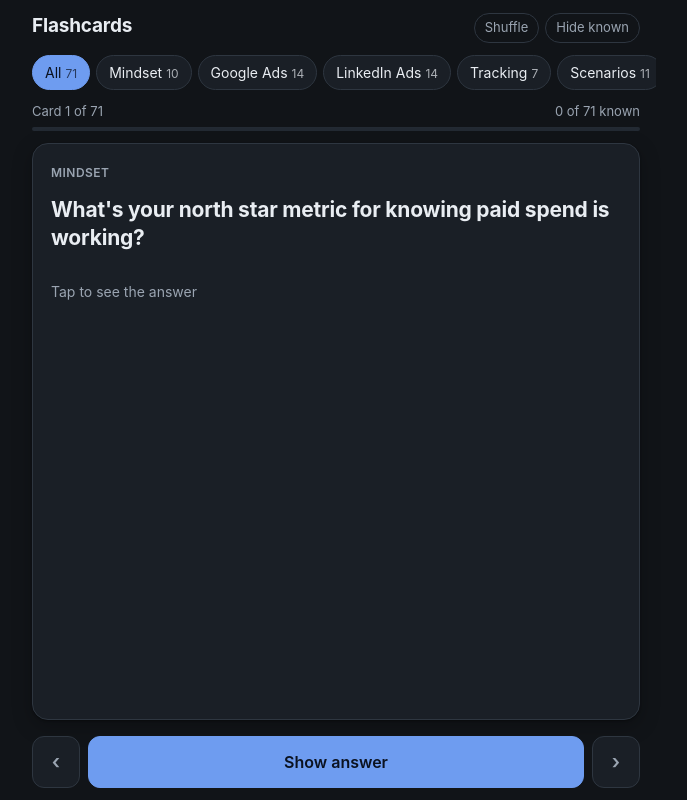
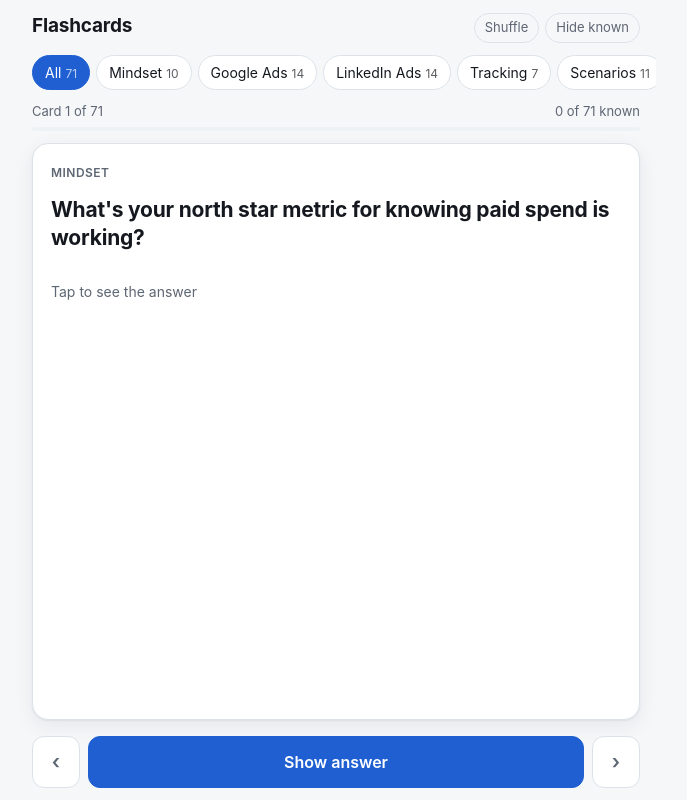
Before and after one commit to SkylarHillebrant/paid-media-flashcards, a plain HTML site: page index.html in a window 1280 px wide. Shown: the whole page, without its empty margins (304-991 px from the left). Drawn offline with Linux system fonts and the dark colour scheme.

Commit message:
Light theme only
Co-Authored-By: Claude Opus 5.5 <noreply@anthropic.com>

```diff
--- a/index.html
+++ b/index.html
@@ -8,8 +8,8 @@
 <meta name="mobile-web-app-capable" content="yes">
 <meta name="apple-mobile-web-app-title" content="Flashcards">
 <meta name="apple-mobile-web-app-status-bar-style" content="default">
-<meta name="theme-color" content="#f6f7f9" media="(prefers-color-scheme: light)">
-<meta name="theme-color" content="#111418" media="(prefers-color-scheme: dark)">
+<meta name="theme-color" content="#f6f7f9">
+<meta name="color-scheme" content="light">
 <title>Paid Media Flashcards</title>
 <link rel="manifest" href="manifest.webmanifest">
 <link rel="apple-touch-icon" href="icon-180.png">
@@ -32,26 +32,6 @@
     --ex-bg: #edf3ff;
     --ex-line: #b9cdf5;
     --shadow: 0 1px 2px rgba(16, 24, 40, .06), 0 6px 20px rgba(16, 24, 40, .07);
-  }
-  @media (prefers-color-scheme: dark) {
-    :root {
-      --bg: #111418;
-      --surface: #1a1f26;
-      --surface-2: #232a33;
-      --text: #e9edf2;
-      --muted: #9aa4b1;
-      --line: #2e3640;
-      --accent: #6e9cf0;
-      --accent-ink: #0b1220;
-      --good: #4cc286;
-      --again: #ec8b74;
-      --note-bg: #2d2416;
-      --note-line: #8a6420;
-      --note-ink: #f1cd92;
-      --ex-bg: #1b2638;
-      --ex-line: #31476d;
-      --shadow: 0 1px 2px rgba(0, 0, 0, .3), 0 6px 20px rgba(0, 0, 0, .25);
-    }
   }
   * { box-sizing: border-box; }
   html, body { margin: 0; height: 100%; }
@@ -245,7 +225,6 @@
   .btn.primary { background: var(--accent); border-color: var(--accent); color: var(--accent-ink); grid-column: 2 / 4; }
   .btn.again { color: var(--again); }
   .btn.good { background: var(--good); border-color: var(--good); color: #fff; }
-  @media (prefers-color-scheme: dark) { .btn.good { color: #0b1a12; } }
   .hidden { display: none !important; }
 </style>
 </head>
```
